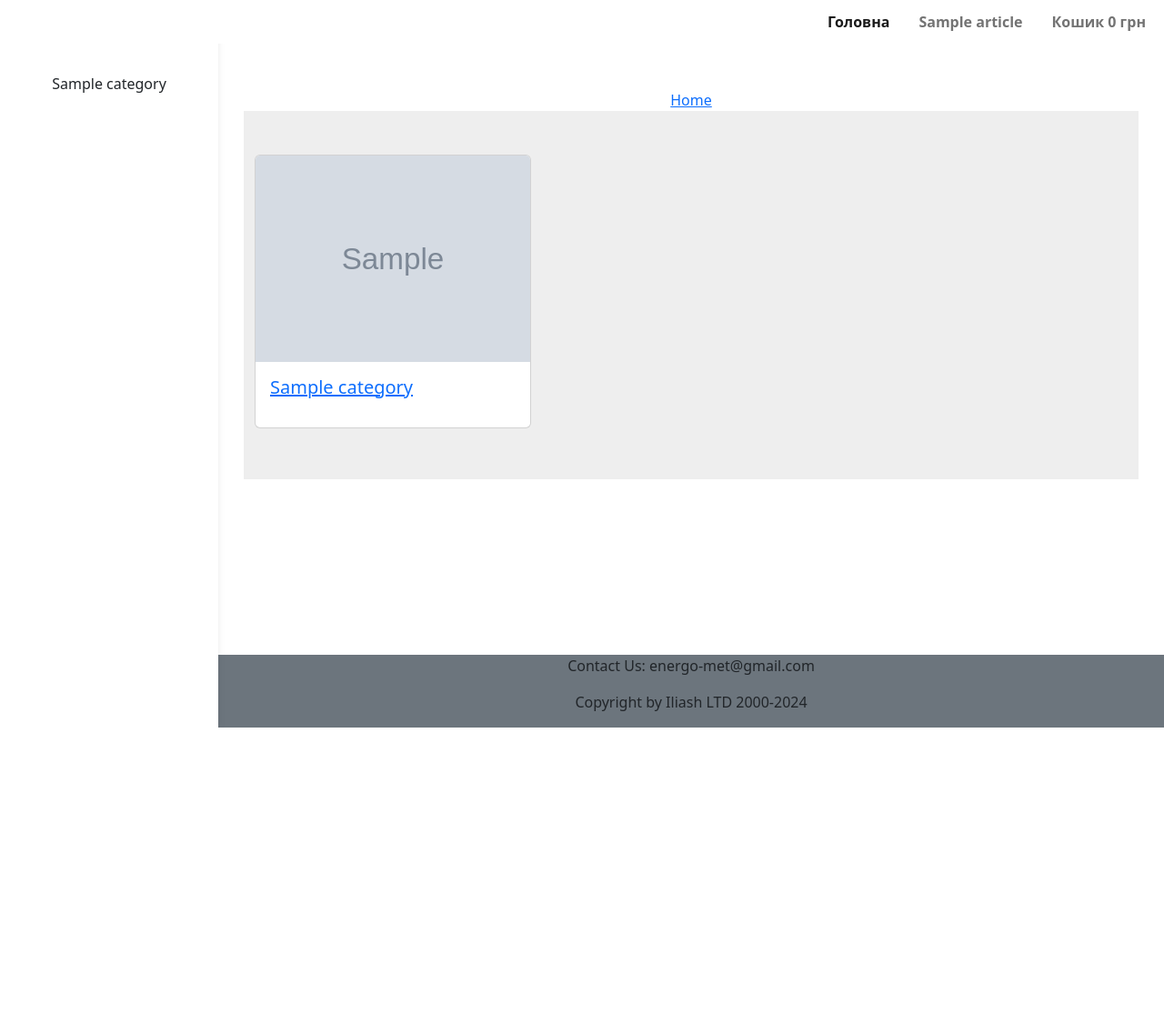
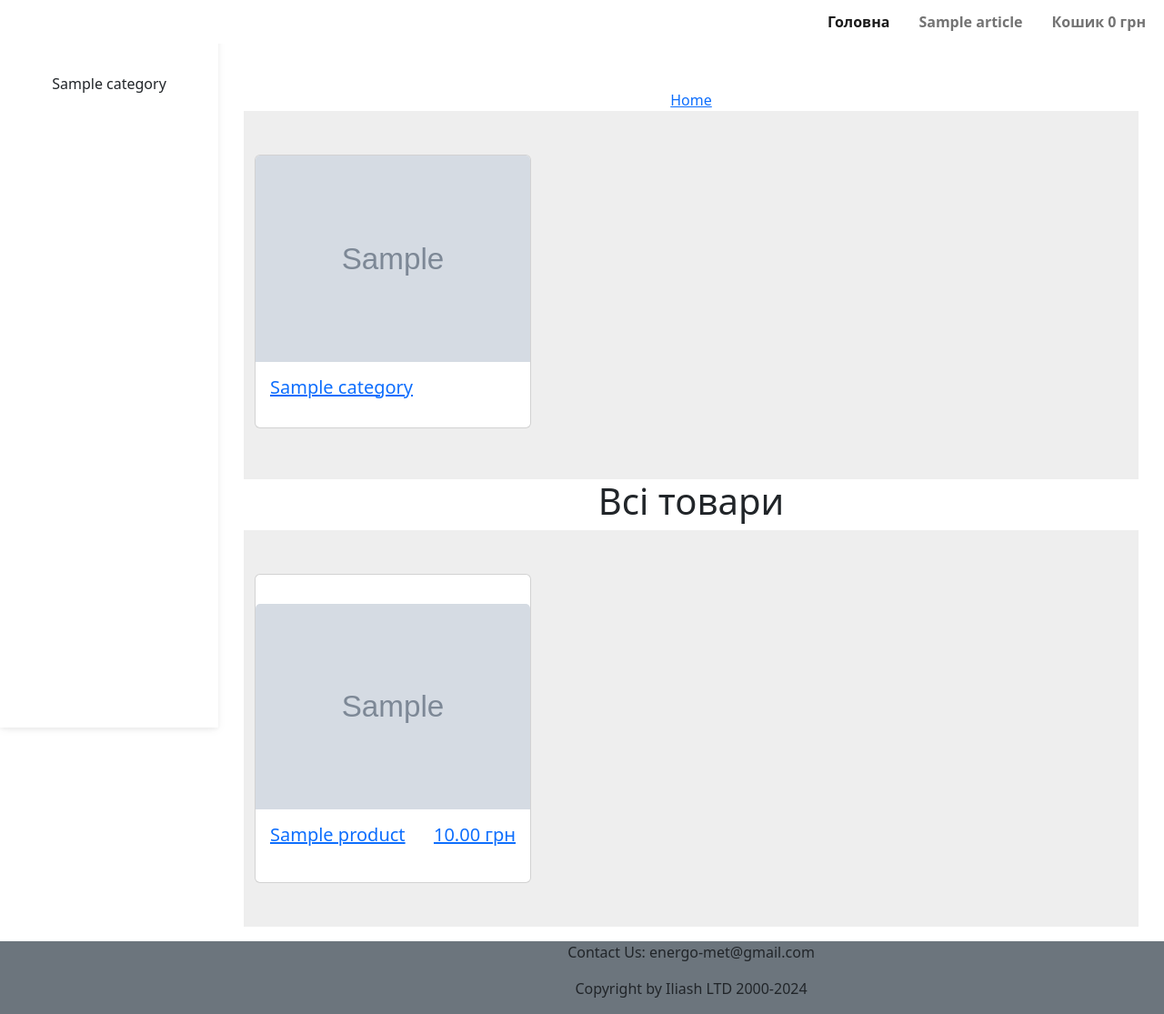
Before and after one commit to SviatoslavIliash/EnergostalMet, a Django app: page / in a window 1280 px wide. Shown: the whole page at 91% size. Before the commit the page ends 800 px from the top, so only its background shows below. Run offline with Django 5.2, Linux system fonts and the light colour scheme; tables that the repository leaves empty hold one stand-in row (values such as "Sample post"); grey boxes marked "Sample" are stand-in pictures.

Commit message:
Added products on index page. added border to table in cart and delete icon.

```diff
--- a/energosite/static/js/main.js
+++ b/energosite/static/js/main.js
@@ -15,7 +15,7 @@ $(document).ready(function(){
         e.preventDefault()
         update_in_cart(e.target)
     });
-})
+}) // input -> on update
 
 
 function update_in_cart(target){
@@ -24,10 +24,16 @@ function update_in_cart(target){
 
 function add_to_cart(target){
     add_to_cart_inline(target, update_nav)
+     // alert("Added to Cart!!!")
+
+
 }
 
 function add_to_cart_inline(form, after_func){
-    const url = form.getAttribute("action")
+    const url    function caller()
+    {
+        customAlert("Added to cart","3000");
+    } = form.getAttribute("action")
     const form_data = $(form).serialize()
     $.post(url, form_data, function(data){
         after_func(data, form)
@@ -56,7 +62,7 @@ function update_cart_total_price(price){
 function update_nav(data, obj){
     update_nav_cart_price(data["Total"])
 }
-
+url
 function update_cart(data, obj){
     var total_price = data["Total"]
     var form_price = 0
@@ -81,3 +87,19 @@ function update_cart(data, obj){
         row.cells[row.cells.length - 1].textContent = form_price + " грн"
     }
 }
+
+function customAlert(msg,duration) // Function for message add product to cart
+{
+ var styler = document.createElement("div");
+  styler.setAttribute("style","border: solid 1px Green;width:auto;height:auto;top:50%;left:40%;background-color:#22CE83;color:Black");
+ styler.innerHTML = "<h1>"+msg+"</h1>";
+ setTimeout(function()
+ {
+   styler.parentNode.removeChild(styler);
+ },duration);
+ document.body.appendChild(styler);
+     function caller()
+    {
+        customAlert("Added to cart","3000");
+    }
+}
--- a/energosite/store/templates/store/base.html
+++ b/energosite/store/templates/store/base.html
@@ -9,6 +9,7 @@
     <script src="https://ajax.googleapis.com/ajax/libs/jquery/3.7.1/jquery.min.js"></script>
     <script src="{% static 'js/main.js' %}"></script>
     <link rel="shortcut icon" href="{%  static 'store/images/favicon.ico' %}">
+    <link rel="stylesheet" href="https://fonts.googleapis.com/css2?family=Material+Symbols+Outlined:opsz,wght,FILL,GRAD@20..48,100..700,0..1,-50..200" />
   <!--  <link rel="stylesheet" href="/static/css/main.css">-->
     <title>{% block title%}{% endblock%}</title>
     <!-- style tag should be moved to separate .css file -->
--- a/energosite/store/templates/store/index.html
+++ b/energosite/store/templates/store/index.html
@@ -5,4 +5,6 @@
 
 {% block body %}
 {% include 'store/show_categories.html' %}
+<h1>Всі товари</h1>
+{% include 'store/show_products.html' %}   <!---NEW-->
 {% endblock %}
--- a/energosite/store/templates/store/product.html
+++ b/energosite/store/templates/store/product.html
@@ -1,6 +1,7 @@
 {% extends 'store/base.html' %}
 
 {% block title%}{{ product.name }}{% endblock%}
+
 
 {% block breadcrumbs %}
   &rsaquo; <a href="{% url 'store:category_detail' product.category.name %}">{{ product.category.name }}</a>
@@ -8,6 +9,7 @@
 {% endblock %}
 
 {% block body %}
+
 <div class="container">
   <h2>{{ product.name }}</h2>
   <img src="{{ product.get_image }}" align="left"/>
@@ -27,6 +29,7 @@
     {% csrf_token %}
     <input type="submit" value="Додати в кошик">
 </form>
+
     <!--<button type="button" class="btn btn-secondary">Add to Cart</button>-->
 
 {% endblock %}
--- /dev/null
+++ b/energosite/store/templates/store/show_products.html
@@ -0,0 +1,29 @@
+<section style="background-color: #eee;">
+  <div class="container py-5">
+    {% for product_row in product_rows%}
+    <div class="row">
+        {% for product in product_list %}
+          <div class="col-md-12 col-lg-4 mb-4 mb-lg-0">
+            <a href="{% url 'store:product_detail' product.category product.id %}">
+            <div class="card">
+              <div class="d-flex justify-content-between p-3">
+              </div>
+              <div class="ratio ratio-4x3" style="object-fit: contain;">
+                <img src="{{ product.get_image }}"
+                  class="card-img-top" alt="{{product.name}}" style="object-fit: contain;"/>
+              </div>
+              <div class="card-body">
+                <div class="d-flex justify-content-between mb-3">
+                  <h5 class="mb0">{{ product.name }}</h5>
+                  <h5 class="mb0">{{ product.price }} грн</h5>
+                </div>
+
+              </div>
+            </div>
+            </a>
+          </div>
+       {% endfor %}
+    </div>
+    {% endfor %}
+  </div>
+</section>
--- a/energosite/store/views.py
+++ b/energosite/store/views.py
@@ -11,7 +11,11 @@ def index(request):
     super_category_list = list(filter(lambda c: c.is_super_category(), category_list))
     category_chunks = [super_category_list[x:x + categories_per_row]
                        for x in range(0, len(super_category_list), categories_per_row)]
-    context = {"category_chunks": category_chunks}
+    '''block for all products'''
+    product_list = Product.objects.all()
+    products_per_row = 3
+    product_rows = [product_list[x:x + products_per_row] for x in range(0, len(product_list), products_per_row)]
+    context = {"category_chunks": category_chunks, "product_rows": product_rows, "product_list": product_list}
     return render(request, "store/index.html", context)
 
 def article(request, article_name):
```
Also changed, not shown: energosite/cart/templates/cart/detail.html (+20 -1 lines).
